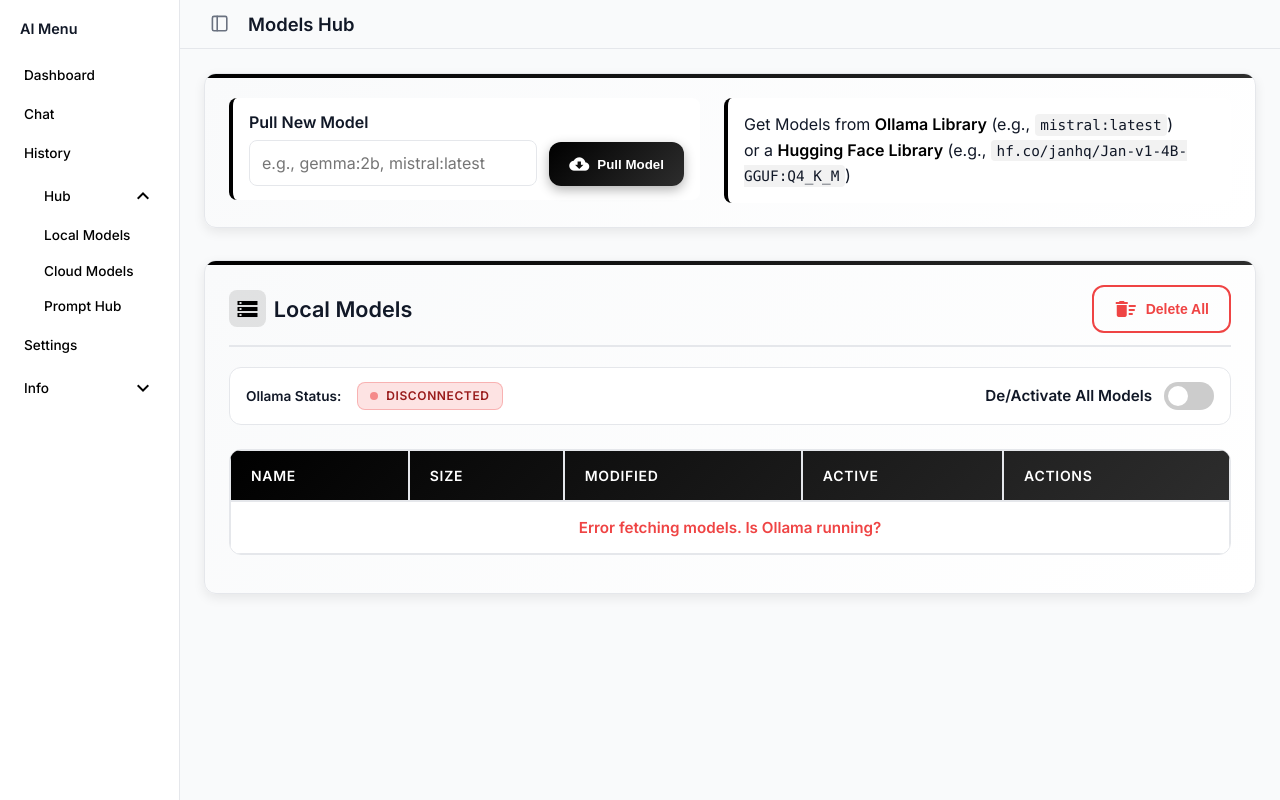
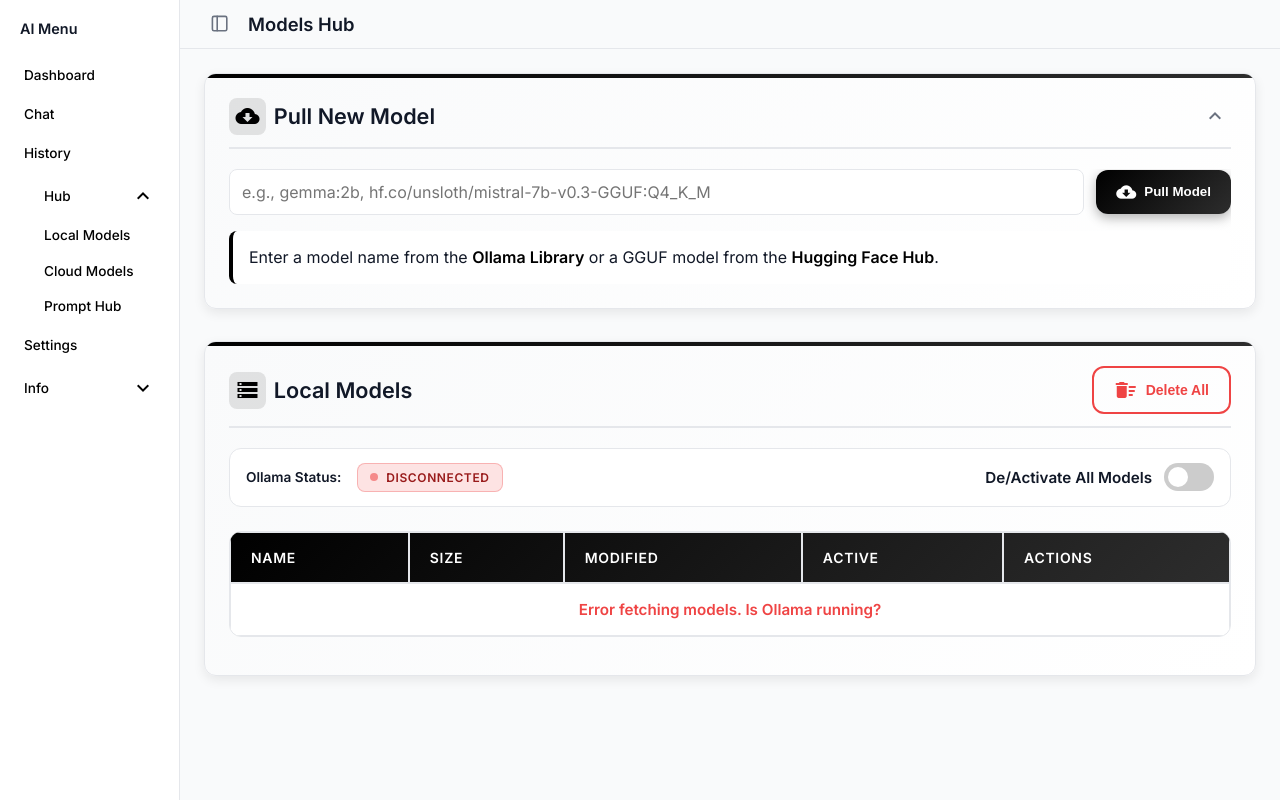
Before and after one commit to SaiSivarajuIN/ai_think, a Flask app: page /models in a window 1280 px wide. Run offline with Flask 3, Linux system fonts and the light colour scheme; some libraries are stand-ins or nearby versions.

Commit message:
v0.0.1-beta.46

```diff
--- a/templates/models.html
+++ b/templates/models.html
@@ -7,6 +7,29 @@
 {% block head_extra %}
     <style>
         /* Modern Models Page Styling */
+        .toggle-card-btn {
+            background: transparent;
+            border: none;
+            cursor: pointer;
+            padding: 0.25rem;
+            border-radius: 50%;
+            display: flex;
+            align-items: center;
+            justify-content: center;
+            color: var(--theme-toggle-text);
+            transition: all 0.2s ease;
+        }
+        .toggle-card-btn:hover {
+            background: rgba(0,0,0,0.08);
+            color: var(--text);
+        }
+        .toggle-card-btn .material-icons {
+            transition: transform 0.35s cubic-bezier(0.4, 0, 0.2, 1);
+        }
+        .model-card.collapsed .toggle-card-btn .material-icons {
+            transform: rotate(-180deg);
+        }
+
         .models-container {
             display: flex;
             flex-direction: column;
@@ -58,6 +81,27 @@
             gap: 0.5rem;
         }
 
+        .model-card .card-content {
+            max-height: 1000px; /* Large enough value for content */
+            overflow: hidden;
+            opacity: 1;
+            transform: translateY(0);
+            transition: max-height 0.35s cubic-bezier(0.4, 0, 0.2, 1),
+                        opacity 0.2s ease-out,
+                        transform 0.35s cubic-bezier(0.4, 0, 0.2, 1),
+                        padding-top 0.35s cubic-bezier(0.4, 0, 0.2, 1),
+                        padding-bottom 0.35s cubic-bezier(0.4, 0, 0.2, 1);
+        }
+
+        .model-card.collapsed .card-content {
+            max-height: 0;
+            opacity: 0;
+            transform: translateY(-10px);
+            padding-top: 0;
+            padding-bottom: 0;
+        }
+
+
         .card-header h2 .material-icons {
             font-size: 1.5rem;
             color: #000000;
@@ -88,6 +132,23 @@
 
         .card-description a:hover {
             border-bottom-color: #000000;
+        }
+
+        /* Pull model form styling */
+        .pull-model-form {
+            display: flex;
+            align-items: center;
+            gap: 0.75rem;
+            margin-bottom: 1rem;
+        }
+
+        .pull-model-form .form-group {
+            flex-grow: 1;
+            margin-bottom: 0;
+        }
+
+        .pull-model-form .form-group label {
+            display: none; /* Visually hide label, but keep for accessibility */
         }
 
         /* Enhanced Input Group */
@@ -364,34 +425,35 @@
 {% block content %}
     <div class="models-container">
         <!-- Pull New Model Card -->
-        <div class="model-card">
-            <div style="display: flex; gap: 1.5rem; align-items: flex-start;">
-                <div style="flex: 1;">
-                    <div class="card-model-pull">
-                        <div style="display: flex; align-items: flex-end; gap: 0.75rem;">
-                            <div class="form-group" style="margin-bottom: 0; flex-grow: 1;">
+        <div id="pull-model-card" class="model-card">
+            <div class="card-header">
+                <h2>
+                    <span class="material-icons">cloud_download</span>
+                    Pull New Model
+                </h2>
+                <button class="toggle-card-btn" title="Toggle Content">
+                    <span class="material-icons">expand_less</span>
+                </button>
+            </div>
+            <div class="card-content">
+                <div class="pull-model-form">
+                    <div class="form-group">
                         <label for="model-name-input">Pull New Model</label>
-                                <input type="text" id="model-name-input" placeholder="e.g., gemma:2b, mistral:latest">
+                        <input type="text" id="model-name-input" placeholder="e.g., gemma:2b, hf.co/unsloth/mistral-7b-v0.3-GGUF:Q4_K_M">
                     </div>
                     <button id="pull-model-btn" class="pull-model-btn" title="Pull Model">
                         <span class="material-icons">cloud_download</span>
                         <span>Pull Model</span>
                     </button>
                 </div>
-                    </div>
-                </div>
-                <div class="card-description" style="flex: 1; margin-top: 0; margin-bottom: 0;">
-                    <p>
-                        Get Models from <a href="https://ollama.com/search" target="_blank" rel="noopener noreferrer">Ollama Library</a> (e.g., <code>mistral:latest</code>)<br>
-                        or a <a href="https://huggingface.co/models?sort=trending&search=gguf" target="_blank" rel="noopener noreferrer">Hugging Face Library</a> (e.g., <code>hf.co/janhq/Jan-v1-4B-GGUF:Q4_K_M</code>)
+                <p class="card-description" style="margin-bottom: 0;">
+                    Enter a model name from the <a href="https://ollama.com/library" target="_blank" rel="noopener noreferrer">Ollama Library</a> or a GGUF model from the <a href="https://huggingface.co/models?sort=trending&search=gguf" target="_blank" rel="noopener noreferrer">Hugging Face Hub</a>.
                 </p>
-                </div>
-            </div>
-
                 <div id="pull-status-container" class="pull-status-container" style="display: none;">
                     <pre id="pull-status"></pre>
                     <div class="progress-bar-container">
                         <div id="progress-bar" class="progress-bar"></div>
+                    </div>
                 </div>
             </div>
         </div>
@@ -450,5 +512,58 @@
 
 {% block page_scripts %}
     <script src="{{ url_for('static', filename='models.js') }}"></script>
+    <script>
+        document.addEventListener('DOMContentLoaded', function() {
+            const pullModelCard = document.getElementById('pull-model-card');
+            const toggleBtn = pullModelCard.querySelector('.toggle-card-btn');
+            const storageKey = 'pullModelCardCollapsed';
+
+            // Function to toggle collapse state
+            function toggleCollapse() {
+                pullModelCard.classList.toggle('collapsed');
+                // Save state to localStorage
+                localStorage.setItem(storageKey, pullModelCard.classList.contains('collapsed'));
+            }
+
+            // Check localStorage on page load
+            if (localStorage.getItem(storageKey) === 'true') {
+                pullModelCard.classList.add('collapsed');
+            }
+
+            toggleBtn.addEventListener('click', toggleCollapse);
+        });
+
+        // Add a check for existing models before pulling
+        document.addEventListener('DOMContentLoaded', function() {
+            const pullBtn = document.getElementById('pull-model-btn');
+            if (!pullBtn) return;
+
+            // We need to wait for models.js to populate the table.
+            // We can use a MutationObserver to know when the table is ready.
+            const modelsTableBody = document.querySelector('#local-models-table tbody');
+            if (!modelsTableBody) return;
+
+            const observer = new MutationObserver(() => {
+                // Once the table has models, we can add our check.
+                // We only need to do this once.
+                if (modelsTableBody.rows.length > 0) {
+                    pullBtn.addEventListener('click', function(event) {
+                        const modelInput = document.getElementById('model-name-input');
+                        const modelToPull = modelInput.value.trim();
+                        const existingModels = Array.from(modelsTableBody.querySelectorAll('tr td:first-child')).map(td => td.textContent.trim());
+
+                        if (existingModels.includes(modelToPull)) {
+                            if (!confirm(`The model "${modelToPull}" already exists. Do you want to pull it again to check for updates?`)) {
+                                event.stopImmediatePropagation(); // Stop models.js from handling this click
+                            }
+                        }
+                    }, true); // Use capture phase to run our check first
+                    observer.disconnect(); // We're done, no need to observe anymore
+                }
+            });
+
+            observer.observe(modelsTableBody, { childList: true });
+        });
+    </script>
     {{ super() }}
 {% endblock %}
```
Also changed, not shown: documentation/backend.md (+107 -8 lines), documentation/frontend.md (+9 -0 lines). Lines whose indentation alone changed are shown as unchanged.
